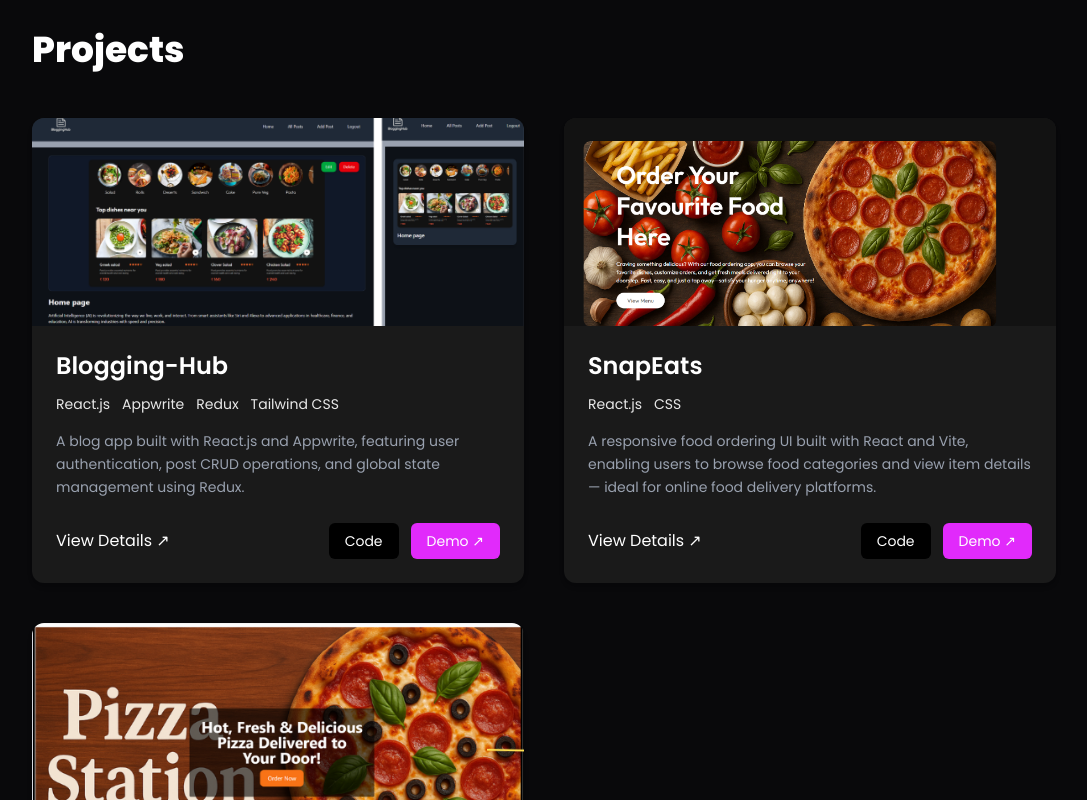
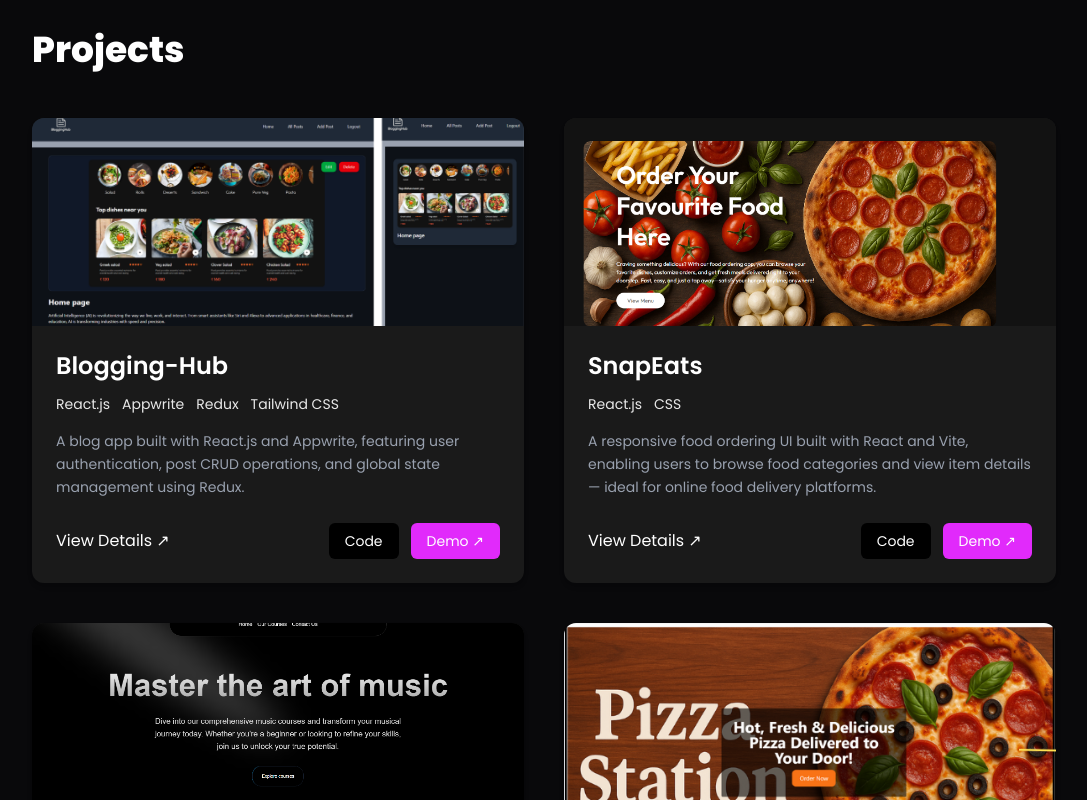
Before and after one commit to bhuvan649/PortFolio, a React (Vite) app: page / in a window 1280 px wide. Shown: the part 2000-2800 px from the top of the page, without its empty margins (96-1183 px from the left). Built offline with nearby package versions, Linux system fonts and the light colour scheme.

Commit message:
Added new project musiccourse

```diff
--- a/src/assets/index.js
+++ b/src/assets/index.js
@@ -2,9 +2,12 @@ import Blogging from './Blooging-Hub.png'
 import SnapEats from './SnapEats.png'
 import Todo from './Todo.png'
 import PizzaStation from './PizzaStation.png'
+import MusicCourse from './MusicCourse.png'
 export {
     Blogging,
     SnapEats,
     Todo,
-    PizzaStation
+    PizzaStation,
+    MusicCourse
+
 }
--- a/src/components/Hero.jsx
+++ b/src/components/Hero.jsx
@@ -2,7 +2,7 @@ import React from "react";
 import { Link } from "react-scroll";
 import { FaArrowRight, FaMapMarkerAlt } from "react-icons/fa";
 import Folder from "./Folder";
-import {SnapEats,Blogging,Todo }from '../assets'
+import {SnapEats,Blogging,MusicCourse }from '../assets'
 const Hero = () => {
   return (
     <section
@@ -60,7 +60,7 @@ const Hero = () => {
           <div className="relative flex justify-center items-center w-full h-full">
             <Folder size={2} color="#CA52CA" className="cursor-target custom-folder"
               items={[
-    <img src={Todo}  className="w-full h-full object-cover rounded-[10px]" />,
+    <img src={MusicCourse}  className="w-full h-full object-cover rounded-[10px]" />,
     <img src={Blogging}  className="w-full h-full object-cover rounded-[10px]" />,
     <img src={SnapEats}  className="w-full h-full object-cover rounded-[10px]" />,
   ]}/>
--- a/src/components/Projects.jsx
+++ b/src/components/Projects.jsx
@@ -1,6 +1,6 @@
 import React from "react";
 import { Link } from "react-router-dom"; // Import Link for internal routing
-import { Blogging, SnapEats,PizzaStation } from "../assets";
+import { Blogging, SnapEats,PizzaStation,MusicCourse } from "../assets";
 
 const projects = [
   {
@@ -25,6 +25,16 @@ const projects = [
   },
   {
     id: 2,
+    title: "Music Courses Platform",
+    description:
+      "Developed a responsive course platform with interactive 3D cards and individual course pages powered by JSON data. Optimized UI/UX with smooth layouts, hidden scrollbars, and mobile responsiveness.",
+    image: MusicCourse,
+    github: "https://github.com/bhuvan649/MusicCourses.git",
+    demo: "https://your-demo-link.com/project3",
+    techStack: ["Next.js", "Tailwind CSS", "JSON Data"],
+  },
+  {
+    id: 3,
     title: "PizzaStation",
     description:
       "A fully functional pizza ordering website built using React.js and Tailwind CSS, backed by a JSON server for product data and cart operations.",
@@ -33,6 +43,7 @@ const projects = [
     demo: "https://your-demo-link.com/project3",
     techStack: ["React.js", "CSS"],
   },
+
 ];
 
 const Projects = () => {
```
Also changed, not shown: src/assets/MusicCourse.png (added).
